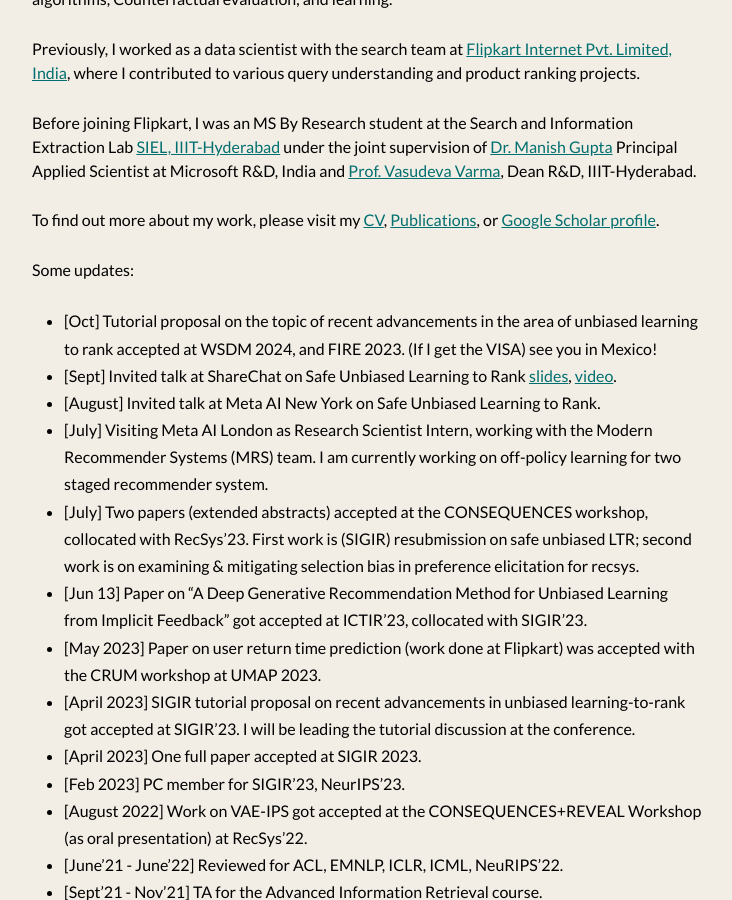
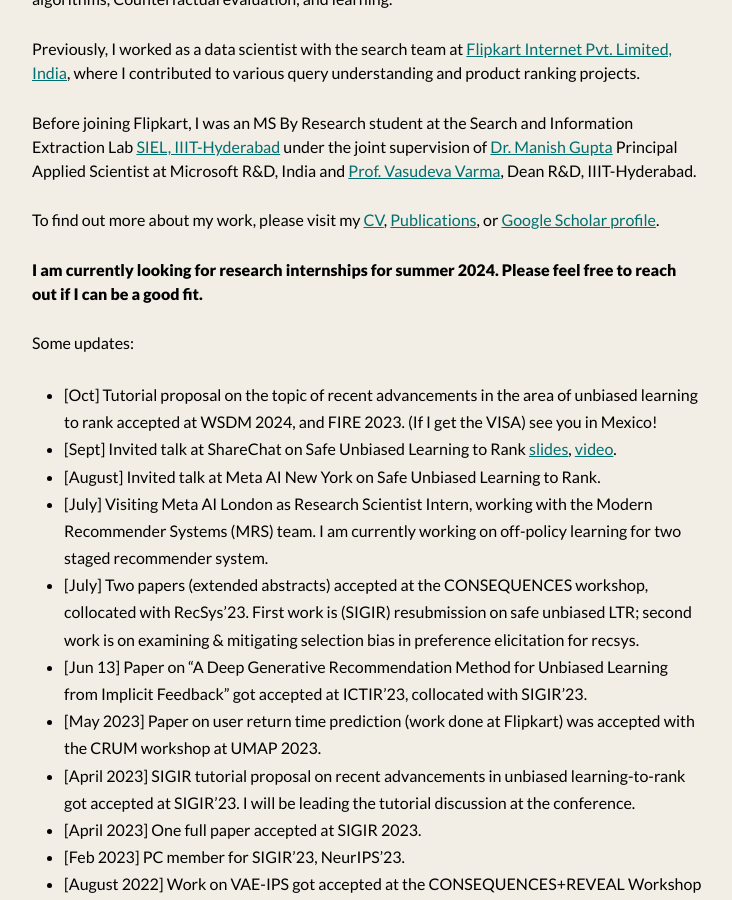
Before and after one commit to shashankg7/shashankg7.github.io, a Jekyll site: the page built from index.md, in a window 1280 px wide and 900 px high, scrolled down 329 px. Shown: the whole window, without its empty margins (272-1004 px from the left). Built offline with Jekyll 4.4.1, drawn with Linux system fonts in a browser that asks for light colours; nearby versions of some CDN libraries.

Commit message:
Update index.md

```diff
--- a/index.md
+++ b/index.md
@@ -14,6 +14,8 @@
 Before joining Flipkart, I was an MS By Research student at the Search and Information Extraction Lab [SIEL, IIIT-Hyderabad](search.iiit.ac.in) under the joint supervision of [Dr. Manish Gupta](https://www.microsoft.com/en-us/research/people/gmanish/?from=http%3A%2F%2Fresearch.microsoft.com%2Fen-us%2Fpeople%2Fgmanish%2F#) Principal Applied Scientist at Microsoft R&D, India and [Prof. Vasudeva Varma](https://faculty.iiit.ac.in/~vv/Home.html), Dean R&D, IIIT-Hyderabad.
 
 To find out more about my work, please visit my [CV](/resume-final.pdf), [Publications](/publications/), or [Google Scholar profile](https://scholar.google.com/citations?user=UvTcU-IAAAAJ&hl=en).
+
+<b> I am currently looking for research internships for summer 2024. Please feel free to reach out if I can be a good fit. </b>
 
 Some updates:
 
```
